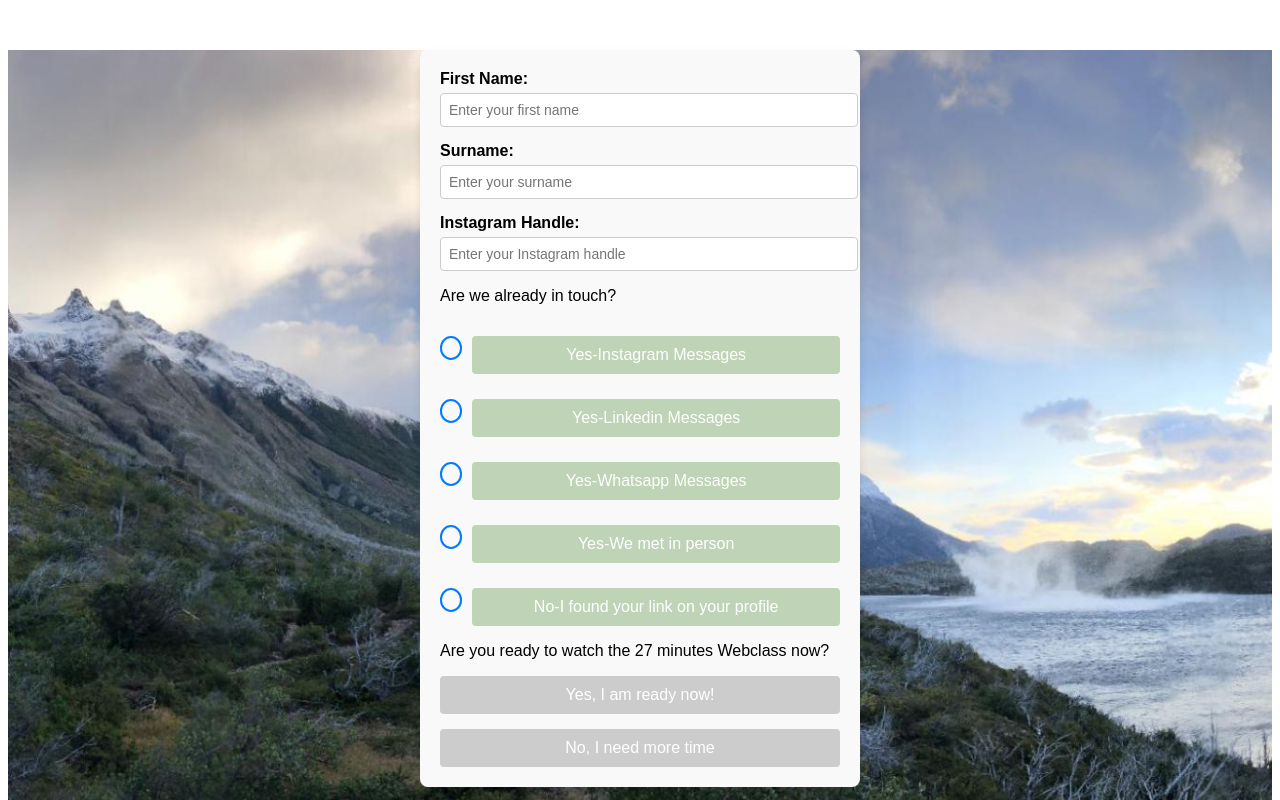
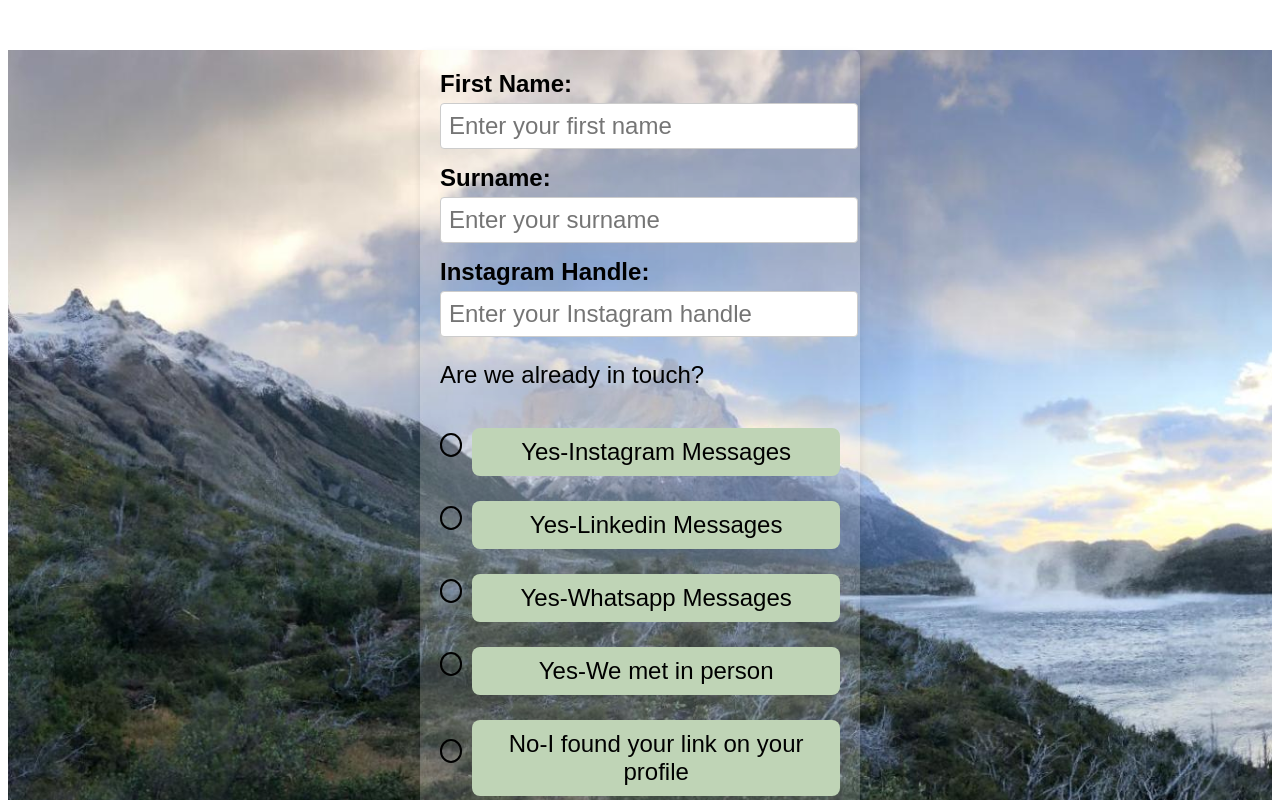
Before and after one commit to RomanBapst/simple_spa, a Vue app in the folder frontend/: page / in a window 1280 px wide. Shown: the top 800 px of the page. Built offline with nearby package versions, Linux system fonts and the light colour scheme.

Commit message:
some more changes

```diff
--- a/frontend/src/components/Form.vue
+++ b/frontend/src/components/Form.vue
@@ -1,6 +1,7 @@
 <template>
   <div class="background-container">
   <div class="form-container">
+  <div class="form-wrapper">
     <form v-if="!submitted" class="form">
       <div class="form-group">
         <label for="name">First Name:</label>
@@ -36,7 +37,7 @@
       </div>
 
       <div>
-        <p>Are we already in touch?</p>
+        <p class="questions">Are we already in touch?</p>
         <div
           v-for="option in inTouchOptions"
           :key="option"
@@ -59,7 +60,7 @@
 
       <!-- Two buttons: one for redirecting, one for showing options -->
       <div v-if="!questionAsked">
-        <p>Are you ready to watch the 27 minutes Webclass now?</p>
+        <p class="questions" >Are you ready to watch the 27 minutes Webclass now?</p>
         <button
           type="button"
           class="action-button"
@@ -97,6 +98,7 @@
         </div>
       </div>
     </form>
+  </div>
 
     <p v-if="errorMessage" class="error-message">{{ errorMessage }}</p>
 
@@ -288,6 +290,9 @@ html, body {
   0% { transform: rotate(0deg); }
   100% { transform: rotate(360deg); }
 }
+.form-wrapper {
+  opacity: 1.0;
+}
 
 
 /* Styling the form container */
@@ -296,20 +301,28 @@ html, body {
   margin: 50px auto;
   padding: 20px;
   border-radius: 8px;
-  background-color: #f9f9f9;
+  background-color: rgba(249, 249, 249, 0.2);
   box-shadow: 0 4px 8px rgba(0, 0, 0, 0.1);
   font-family: "Arial", sans-serif;
 }
 
+.questions {
+  font-size: 24px;
+}
+
+
+
 /* Styling the form groups */
 .form-group {
   margin-bottom: 15px;
+  opacity: 100%;
 }
 
 .form-group label {
   display: block;
   margin-bottom: 5px;
   font-weight: bold;
+  font-size: 24px;
 }
 
 .form-group input {
@@ -317,7 +330,7 @@ html, body {
   padding: 8px;
   border: 1px solid #ccc;
   border-radius: 4px;
-  font-size: 14px;
+  font-size: 24px;
 }
 
 /* Styling buttons */
@@ -327,10 +340,11 @@ html, body {
   width: 100%;
   padding: 10px;
   border: none;
-  border-radius: 4px;
+  border-radius: 8px;
+  border-color: black;
   background-color: #bfd4b6;
-  color: white;
-  font-size: 16px;
+  color: black;
+  font-size: 24px;
   cursor: pointer;
   margin-top: 15px;
   text-align: center;
@@ -365,7 +379,7 @@ html, body {
 .circle {
   width: 20px;
   height: 20px;
-  border: 2px solid #007bff;
+  border: 2px solid black;
   border-radius: 50%;
   margin-right: 10px;
   transition: background-color 0.3s ease;
@@ -373,7 +387,7 @@ html, body {
 }
 
 .filled {
-  background-color: #007bff;
+  background-color: #bfd4b6;
 }
 
 /* Final message styling */
```
